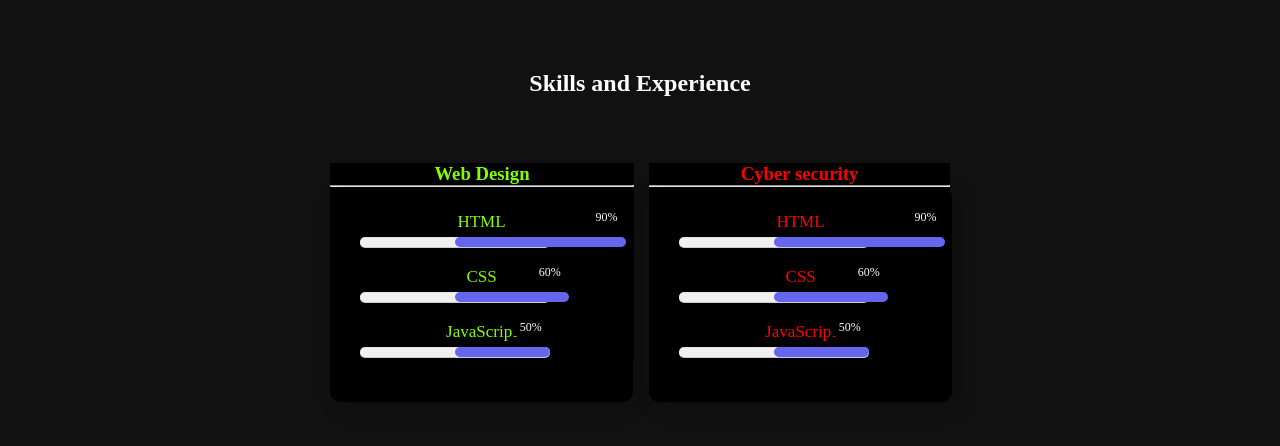
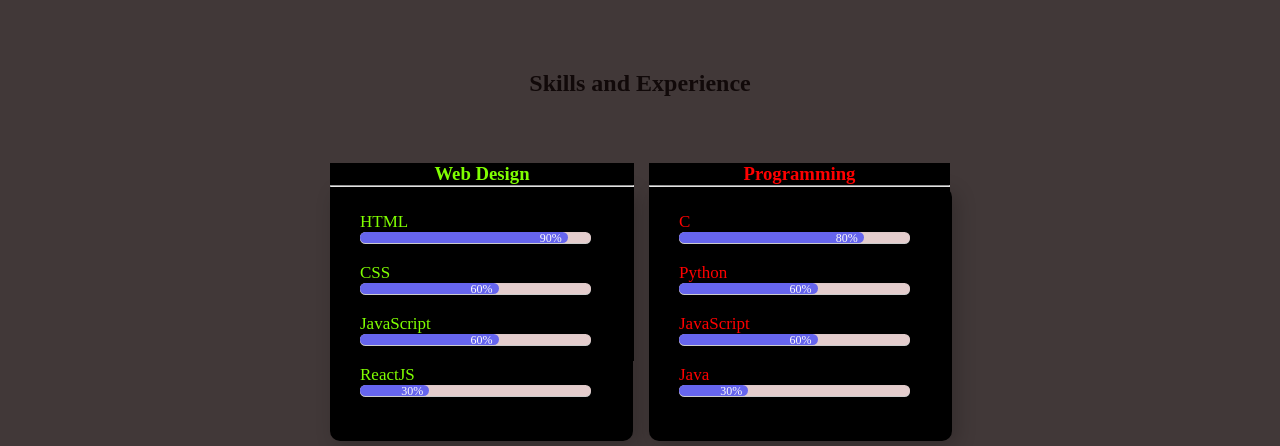
Before and after one commit to Shuhaibkt02/shuhaibkt02.github.io, a plain HTML site: page index.html in a window 1280 px wide. Shown: the part 897-1343 px from the top of the page. Drawn offline with Linux system fonts and the light colour scheme.

Commit message:
3nd edit

```diff
--- a/index.html
+++ b/index.html
@@ -13,6 +13,7 @@
         <header>
             <div class="header-contianer">
                 <div class="Home" id="home">
+
                     <h1>SHUHAIB KT</h1>
                     <a href="#home">|Home|</a>
                     <a href="#skill">|Skill|</a>
@@ -34,15 +35,16 @@
                                 <div class="info">
                                     <span>HTML</span>
                                 </div>
-                                <div class="progress-line html">
+                                <div class="progress-line first">
                                     <span></span>
                                 </div>
                             </div>
+
                             <div class="bar">
                                 <div class="info">
                                     <span>CSS</span>
                                 </div>
-                                <div class="progress-line css">
+                                <div class="progress-line second">
                                     <span></span>
                                 </div>
                             </div>
@@ -51,29 +53,40 @@
                                 <div class="info">
                                     <span>JavaScript</span>
                                 </div>
-                                <div class="progress-line python">
+                                <div class="progress-line third">
+                                    <span></span>
+                                </div>
+                            </div>
+
+                            <div class="bar">
+                                <div class="info">
+                                    <span>ReactJS</span>
+                                </div>
+                                <div class="progress-line forth">
                                     <span></span>
                                 </div>
                             </div>
                         </div>
                     </div>
-                    <div class="security-container">
-                        <h3>Cyber security</h3>
+                    <div class="programming-container">
+                        <h3>Programming</h3>
                        <hr>
+
                        <div class="skill-bars">
                         <div class="bar">
                             <div class="info">
-                                    <span>HTML</span>
+                                <span>C</span>
                             </div>
-                                <div class="progress-line html">
+                            <div class="progress-line first">
                                 <span></span>
                             </div>
                         </div>
+
                         <div class="bar">
                             <div class="info">
-                                    <span>CSS</span>
+                                <span>Python</span>
                             </div>
-                                <div class="progress-line css">
+                            <div class="progress-line second">
                                 <span></span>
                             </div>
                         </div>
@@ -82,11 +95,17 @@
                             <div class="info">
                                 <span>JavaScript</span>
                             </div>
-                                <div class="progress-line python">
+                            <div class="progress-line third">
                                 <span></span>
                             </div>
                         </div>
+
+                        <div class="bar">
+                            <div class="info">
+                                <span>Java</span>
                             </div>
+                            <div class="progress-line forth">
+                                <span></span>
                             </div>
                         </div>
                     </div>
@@ -123,7 +142,7 @@
             <div class="Contact" id="contact">
                 <h1>Contact</h1>
                 <div class="social">
-                    <a href="#" class="fa fa-facebook"></a>
+                    <a href="#" class="fa-fa-mail"></a>
                     <a href="#" class="fa fa-twitter"></a>
                     <a href="#" class="fa fa-instagram"></a>
                     <a href="#" class="fa fa-linkedin"></a>
--- a/style.css
+++ b/style.css
@@ -3,7 +3,7 @@
     margin: 0;
 }
 .header-contianer{
-    background-color: rgb(43, 43, 43);
+    background: url('/image/pexels-oziel-gómez-845405.jpg');
     width: 100%;
     height: 95vh;
 
@@ -13,11 +13,11 @@
 }
 .header-contianer a{
     text-decoration: none;
-    color: azure;
+    color: rgb(7, 10, 10);
     letter-spacing: 1px;
 }
 .inpages-container{
-    background-color: rgb(17, 17, 17);
+    background-color: rgb(65, 56, 56);
     width: auto;
     height: 95vh;
     display: flex;
@@ -25,7 +25,7 @@
     align-items: center;
 }
 h1{
-    color: white;
+    color: rgb(17, 9, 9);
     text-align: center;
     font-weight: bolder;
     margin-bottom: 10px;
@@ -54,7 +54,7 @@
 .Skill .web-container ul li{
     text-decoration: none;
 }
-.Skill .security-container{
+.Skill .programming-container{
     color: red;
     background-color: rgb(0, 0, 0);
     width: 301px;
@@ -96,9 +96,10 @@
   .skill-bars .bar:first-child{
     margin-top: 0px;
   }
-  .skill-bars .bar .info{
+  .skill-bars .bar .info {
     margin-bottom: 5px;
-  }
+    display: table-footer-group;
+}
   .skill-bars .bar .info span{
     font-weight: 500;
     font-size: 17px;
@@ -110,40 +111,51 @@
       opacity: 1;
     }
   }
-  .skill-bars .bar .progress-line{
-    height: 10px;
-    width: 78%;
-    background: #f0f0f0;
+  .skill-bars .bar .progress-line {
+    height: 11px;
+    width: 95%;
+    background: #e4cdcd;
     position: relative;
     transform: scaleX(0);
     transform-origin: left;
     border-radius: 10px;
-    box-shadow: inset 0 1px 1px rgba(0,0,0,0.05),
-                0 1px rgba(255,255,255,0.8);
+    box-shadow: inset 0 1px 1px rgb(99 92 92 / 5%), 0 1px rgb(255 255 255 / 80%);
     animation: animate 1s cubic-bezier(1,0,0.5,1) forwards;
-  }
+}
   @keyframes animate {
     100%{
       transform: scaleX(1);
     }
   }
-  .bar .progress-line span{
-    height: 101%;
+  .bar .progress-line span {
+    height: 100%;
     position: absolute;
     border-radius: 10px;
     transform: scaleX(0);
     transform-origin: left;
     background: #6665ee;
     animation: animate 1s 1s cubic-bezier(1,0,0.5,1) forwards;
-  }
-  .bar .progress-line.html span{
+    display: flex;
+}
+
+/* WEB DESIGN PROGRESS LINE */
+  .bar .progress-line.first span{
     width: 90%;
   }
-  .bar .progress-line.css span{
+  .bar .progress-line.second span{
     width: 60%;
   }
-  .bar .progress-line.python span{
-    width: 50%;
+  .bar .progress-line.third span{
+    width: 60%;
+  }
+  .bar .progress-line.forth span{
+    width : 30%;
+  }
+  .programming-container .bar .progress-line.first span{
+    width: 80%;
+  }
+  .programming-container .bar .progress-line.third span{
+    width: 60%;
   }
 
   .progress-line span::before{
@@ -160,32 +172,52 @@
     opacity: 0;
     animation: showText2 0.5s 1.5s linear forwards;
   }
-  .progress-line span::after{
+  .progress-line span::after {
     position: absolute;
     top: -28px;
     right: 0;
     font-weight: 500;
-    background: #000;
+    /* background: #000; */
     color: rgb(252, 250, 250);
-    padding: 1px 8px;
+    padding: 27px 6px;
     font-size: 12px;
     border-radius: 3px;
     opacity: 0;
     animation: showText2 0.5s 1.5s linear forwards;
-  }
+    display: flex;
+}
   @keyframes showText2 {
     100%{
       opacity: 1;
     }
   }
-  .progress-line.html span::after{
+
+  /* Web Design contents */
+  .progress-line.first span::after{
     content: "90%";
   }
-  .progress-line.css span::after{
+  .progress-line.second span::after{
     content: "60%";
   }
-  .progress-line.python span::after{
-    content: "50%";
+  .progress-line.third span::after{
+    content: "60%";
+  }
+  .progress-line.forth span::after{
+    content: "30%";
+  }
+
+  /* Programming Contents*/
+  .programming-container .progress-line.first span::after{
+    content: "80%";
+  }
+  .programming-container .progress-line.second span::after{
+    content: "60%";
+  }
+  .programming-container .progress-line.third span::after{
+    content: "60%";
+  }
+  .programming-container .progress-line.forth span::after{
+    content: "30%";
   }
 
 /* timeline */
@@ -334,12 +366,6 @@
 
   /* Set a specific color for each brand */
 
-  /* Facebook */
-  .fa-facebook {
-    background: #3B5998;
-    color: white;
-  }
-
   /* Twitter */
   .fa-twitter {
     background: #55ACEE;
```
Lines whose indentation alone changed are shown as unchanged.
